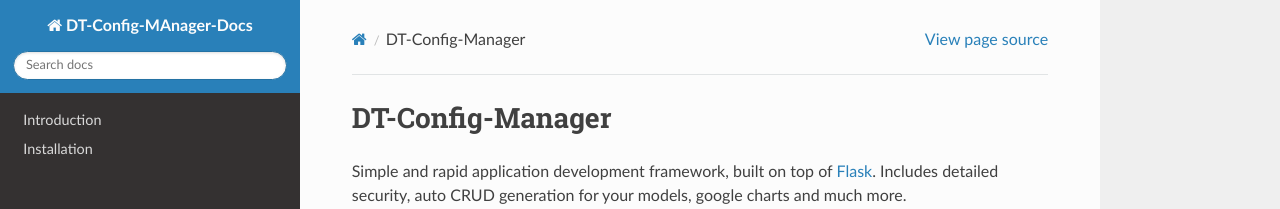
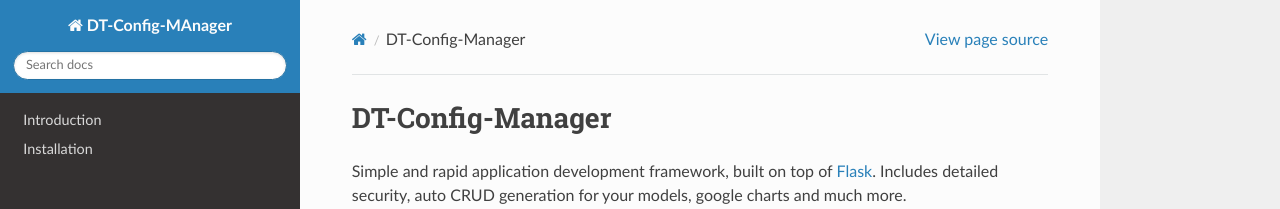
Before and after one commit to mediro-ict/DT-Config-Manager-Docs, a Sphinx documentation site: the page built from docs/source/index.rst, in a window 1280 px wide. Shown: the top 209 px of the page. Built offline with Sphinx 7.4.7 and the Read the Docs theme 2.0.0, drawn with Linux system fonts in a browser that asks for light colours; pages that are not in the unit, such as notebooks, are missing from menus.

Commit message:
app docs rename

```diff
--- a/docs/source/conf.py
+++ b/docs/source/conf.py
@@ -17,7 +17,7 @@
 
 # -- Project information -----------------------------------------------------
 
-project = 'DT-Config-MAnager-Docs'
+project = 'DT-Config-MAnager'
 copyright = '2020, Leon Van Zyl'
 author = 'Leon Van Zyl'
 
```
